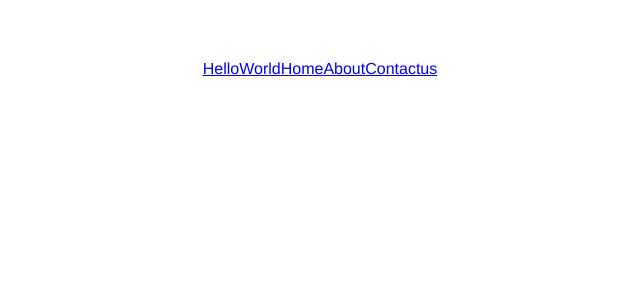
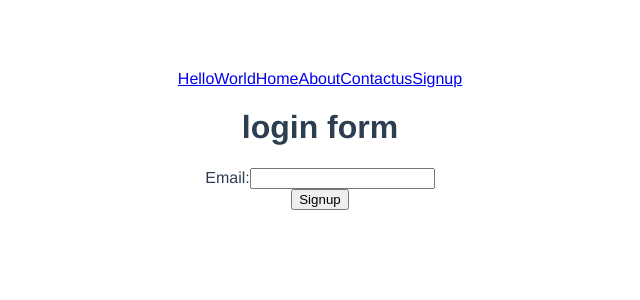
Before and after one commit to Belal172/2pageapp, a Vue app: page /signup in a window 1280 px wide. Shown: the top 300 px of the page, without its empty margins (320-960 px from the left). Built offline with nearby package versions, Linux system fonts and the light colour scheme.

Commit message:
form validation using vee validate

```diff
--- a/package.json
+++ b/package.json
@@ -9,6 +9,7 @@
   },
   "dependencies": {
     "core-js": "^3.8.3",
+    "vee-validate": "^4.15.0",
     "vue": "^3.2.13",
     "vue-router": "^4.5.0",
     "vuex": "^4.0.2"
--- a/src/App.vue
+++ b/src/App.vue
@@ -1,10 +1,14 @@
 <template>
+<div class="navigation">
   <router-link to="/">HelloWorld</router-link>
   <router-link to="/home">Home</router-link>
   <router-link to="/about">About</router-link>
   <router-link to="/contact">Contactus</router-link>
+  <router-link to="/signup">Signup</router-link>
+  <router-view></router-view>
+</div>
 
-<router-view></router-view>
+
 </template>
 
 <script>
@@ -24,4 +28,8 @@ export default {
   color: #2c3e50;
   margin-top: 60px;
 }
+.navigation{
+  padding: 10px;
+  gap: 10px;
+}
 </style>
--- /dev/null
+++ b/src/components/LoginComp.vue
@@ -0,0 +1,41 @@
+<template>
+<div class="login-form">
+    <h1>login form</h1>
+    <Form action="" @submit="onsubmit">
+        <label for="email">Email:<Field type="email" name="email" id="email" :rules="validateEmail" /></label><br>
+        <ErrorMessage name="email" />
+        <button>Signup</button>
+
+    </form>
+</div>
+</template>
+
+<script>
+import {
+    Field,
+    Form,
+    ErrorMessage
+} from 'vee-validate';
+export default {
+    name: 'LoginComp',
+    components: {
+        Field,
+        Form,
+        ErrorMessage
+    },
+    methods: {
+        onsubmit(values) {
+            console.warn(values)
+
+        },
+        validateEmail(values) {
+            if (!values) {
+                return 'this field is required';
+            }
+            return true;
+        }
+
+    },
+
+}
+</script>
--- a/src/router/index.js
+++ b/src/router/index.js
@@ -5,6 +5,7 @@ import AboutComp from "@/components/AboutComp.vue";
 import SettingsComp from "@/components/SettingsComp.vue";
 import ProfileComp from "@/components/ProfileComp.vue";
 import ContactusComp from "@/components/ContactusComp.vue";
+import LoginComp from "@/components/LoginComp.vue";
 
 const routes = [
   { path: "/home",
@@ -17,7 +18,8 @@ const routes = [
   },
   { path: "/about", component: AboutComp },
   {path:"/", component: HelloWorld},
-  {path: "/contact" , component: ContactusComp}
+  {path: "/contact" , component: ContactusComp},
+  {path: "/signup" , component: LoginComp}
 ];
 
 const router = createRouter({
```
Also changed, not shown: 1 other file (tests, documents, lock files or other folders).
